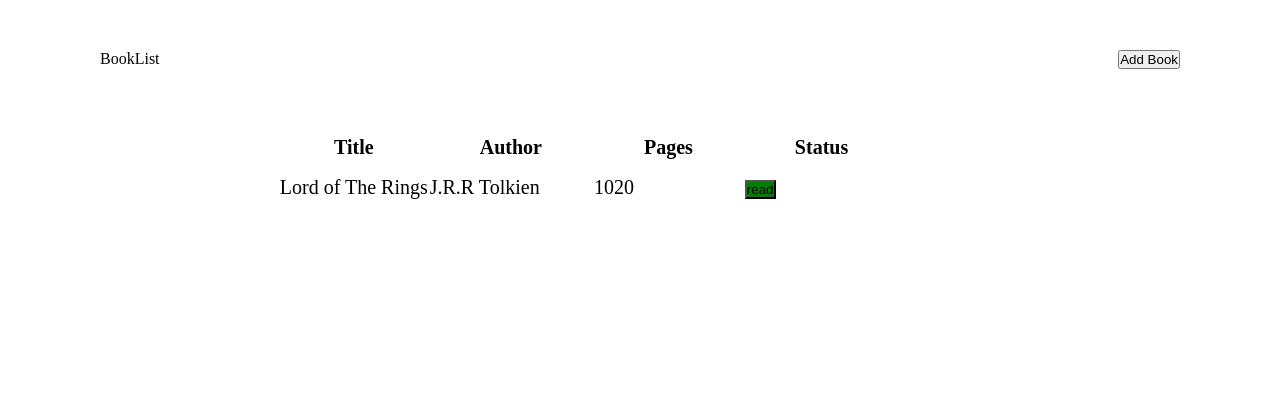
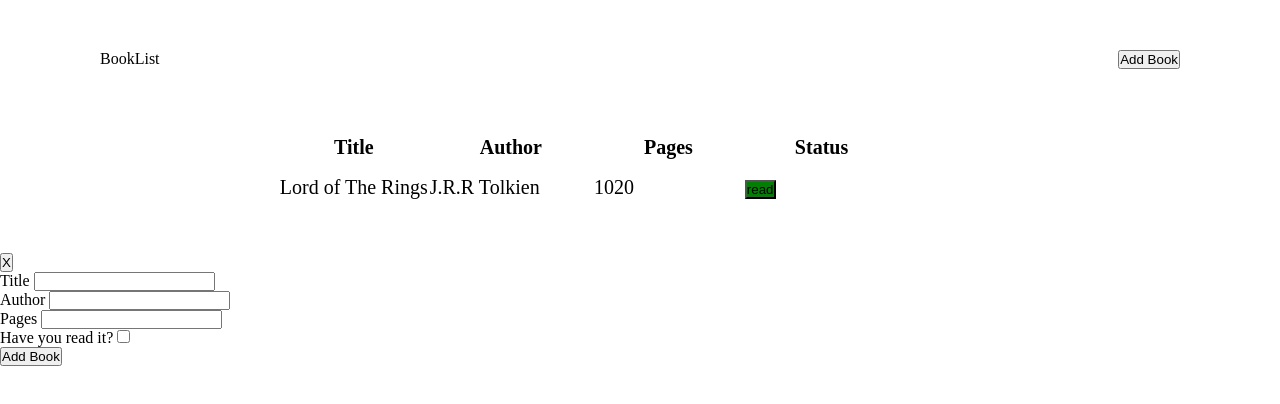
Before and after one commit to nilufersevde/library, a plain HTML site: page index.html in a window 1280 px wide. Both pictures are taken after a click on the button "Add Book". Drawn offline with Linux system fonts and the light colour scheme.

Commit message:
add form for adding books

```diff
--- a/index.html
+++ b/index.html
@@ -27,8 +27,8 @@
             </tbody>
         </table>
     </div>
-    <div class="form" style="display:none">
-        <button class="close">X</button>
+    <div id="form"   style="visibility:hidden";>
+        <button class="close" onclick="closeForm()">X</button>
         <form action="#" id="form">
             <div>
                 <label for="title">Title</label>
@@ -47,7 +47,6 @@
                 <input type="checkbox" id="read" name="read">
             </div>
             <button type="submit" class="btn-submit">Add Book</button>
-            <button type="button" class="btn-save hidden">Save</button>
         </form>
     <script src="js.js"></script>
 </body>
--- a/js.js
+++ b/js.js
@@ -40,8 +40,12 @@ function displayBook() {
 }
 
 function openForm() {
-    document.getElementById("myForm").style.display = "block";
+    document.getElementById("form").style.visibility = "visible";
   }
+
+function  closeForm() {
+    document.getElementById("form").style.visibility = "hidden";
+}
 
 let tolkien = new Book("Lord of The Rings",  "J.R.R Tolkien", "1020","Read")
 myLibrary.push(tolkien);
```
Also changed, not shown: style.css (+1 -6 lines).
